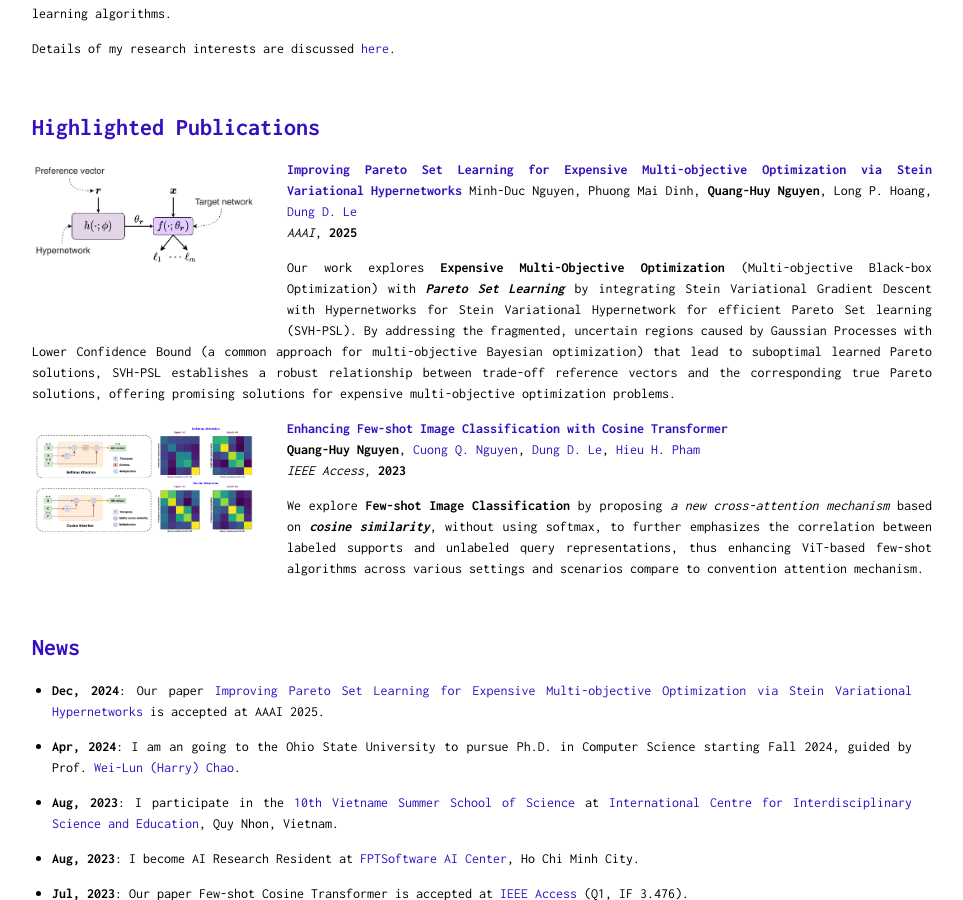
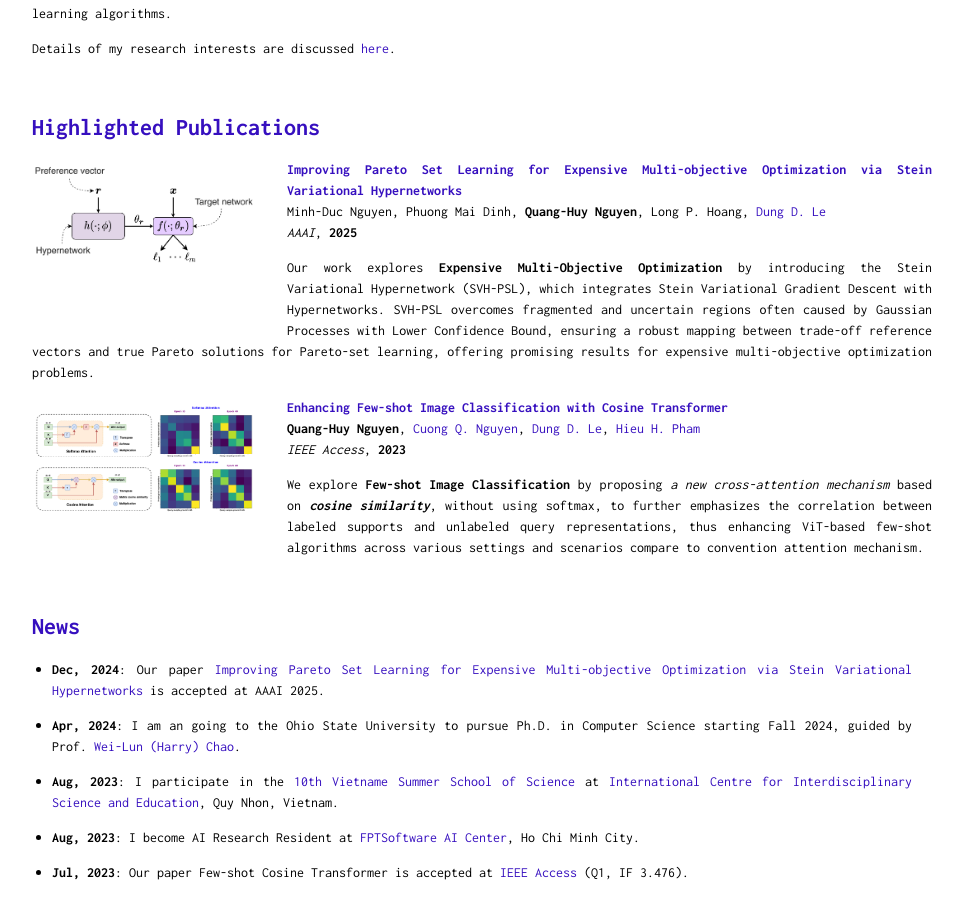
Before and after one commit to quanghuy0497/quanghuy0497.github.io, a Jekyll site: the page built from index.md, in a window 1280 px wide and 900 px high, scrolled down 588 px. Shown: the whole window, without its empty margins (158-1121 px from the left). Built offline with Jekyll 4.4.1, drawn with Linux system fonts in a browser that asks for light colours; nearby versions of some CDN libraries.

Commit message:
Update bio

```diff
--- a/page/about.md
+++ b/page/about.md
@@ -23,11 +23,12 @@ Details of my research interests are discussed [here](https://quanghuy0497.githu
 
 <img class="paper_right" src="/assets/project/PHN.png" onclick="onClick(this)" >
 
-[**Improving Pareto Set Learning for Expensive Multi-objective Optimization via Stein Variational Hypernetworks**](https://arxiv.org/abs/2412.17312)  Minh-Duc Nguyen, Phuong Mai Dinh,
+[**Improving Pareto Set Learning for Expensive Multi-objective Optimization via Stein Variational Hypernetworks**](https://arxiv.org/abs/2412.17312)
+Minh-Duc Nguyen, Phuong Mai Dinh,
 **Quang-Huy Nguyen**, Long P. Hoang, [Dung D. Le](https://scholar.google.com/citations?user=0eoYR1gAAAAJ&hl=en)
 *AAAI*, **2025**
 
-Our work explores **Expensive Multi-Objective Optimization** (Multi-objective Black-box Optimization) with ***Pareto Set Learning*** by integrating Stein Variational Gradient Descent with Hypernetworks for Stein Variational Hypernetwork for efficient Pareto Set learning (SVH-PSL). By addressing the fragmented, uncertain regions caused by Gaussian Processes with Lower Confidence Bound (a common approach for multi-objective Bayesian optimization) that lead to suboptimal learned Pareto solutions, SVH-PSL establishes a robust relationship between trade-off reference vectors and the corresponding true Pareto solutions, offering promising solutions for expensive multi-objective optimization problems.
+Our work explores **Expensive Multi-Objective Optimization** by introducing the Stein Variational Hypernetwork (SVH-PSL), which integrates Stein Variational Gradient Descent with Hypernetworks. SVH-PSL overcomes fragmented and uncertain regions often caused by Gaussian Processes with Lower Confidence Bound, ensuring a robust mapping between trade-off reference vectors and true Pareto solutions for Pareto-set learning, offering promising results for expensive multi-objective optimization problems.
 <br>
 
 <!-- <img class="paper_right" src="/assets/project/RONIN.png" onclick="onClick(this)" >
```
